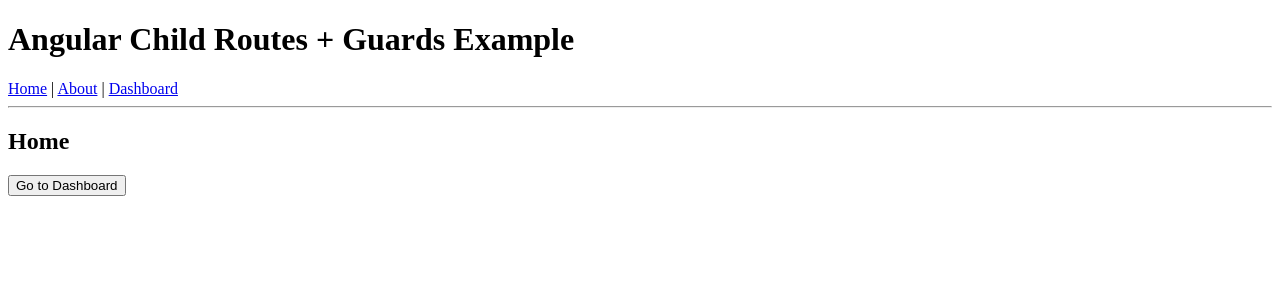
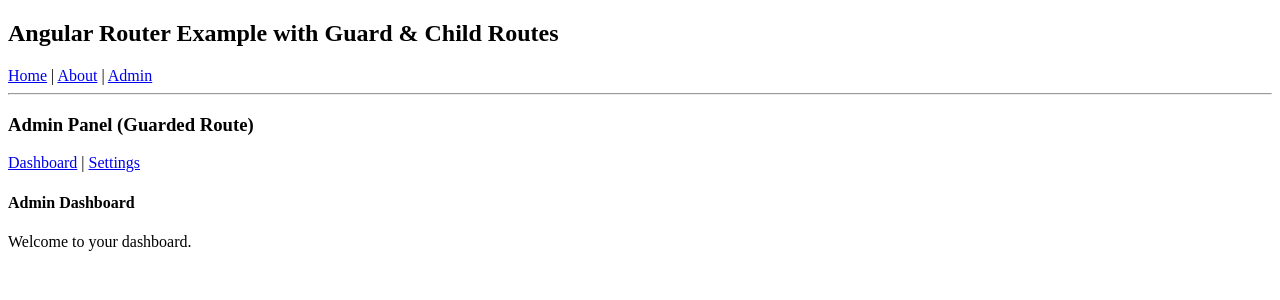
Before and after one commit to krishna-123-star/routing, an Angular app in the folder angular-routing-steps/: page /admin/dashboard in a window 1280 px wide. Before the commit this address led to /. Shown: the top 300 px of the page. Built offline with nearby package versions, Linux system fonts and the light colour scheme.

Commit message:
Creating route module

```diff
--- a/angular-routing-steps/src/app/about/about.html
+++ b/angular-routing-steps/src/app/about/about.html
@@ -1,6 +1,2 @@
-<h2>About Page</h2>
-
-    <div style="height: 200px; background: #e3f2fd;">Intro Section</div>
-    <div id="mission" style="height: 200px; background: #bbdefb;">Mission Section</div>
-
-    <p>Current Fragment: {{ fragment }}</p>
+<h3>About Page</h3>
+<p>This page shows about section.</p>
--- /dev/null
+++ b/angular-routing-steps/src/app/admin/admin.html
@@ -0,0 +1,8 @@
+<h3>Admin Panel (Guarded Route)</h3>
+
+<nav>
+  <a routerLink="dashboard" routerLinkActive="active-link">Dashboard</a> |
+  <a routerLink="settings" routerLinkActive="active-link">Settings</a>
+</nav>
+
+<router-outlet></router-outlet>
--- /dev/null
+++ b/angular-routing-steps/src/app/admin/admin.ts
@@ -0,0 +1,12 @@
+import { Component } from '@angular/core';
+import { RouterModule } from '@angular/router';
+
+@Component({
+  selector: 'app-admin',
+  imports: [RouterModule],
+  templateUrl: './admin.html',
+  styleUrl: './admin.css'
+})
+export class Admin {
+
+}
--- a/angular-routing-steps/src/app/app.html
+++ b/angular-routing-steps/src/app/app.html
@@ -1,8 +1,11 @@
-<h1>Angular Child Routes + Guards Example</h1>
-    <nav>
-      <a routerLink="/" routerLinkActive="active" [routerLinkActiveOptions]="{ exact: true }">Home</a> |
-      <a routerLink="/about" routerLinkActive="active">About</a> |
-      <a routerLink="/dashboard" routerLinkActive="active">Dashboard</a>
-    </nav>
-    <hr />
-    <router-outlet></router-outlet>
+<h2>Angular Router Example with Guard & Child Routes</h2>
+
+<nav>
+  <a routerLink="/home" routerLinkActive="active-link" [routerLinkActiveOptions]="{ exact: true }">Home</a> |
+  <a routerLink="/about" routerLinkActive="active-link">About</a> |
+  <a routerLink="/admin" routerLinkActive="active-link">Admin</a>
+</nav>
+
+<hr>
+
+<router-outlet></router-outlet>
--- a/angular-routing-steps/src/app/app.routes.ts
+++ b/angular-routing-steps/src/app/app.routes.ts
@@ -4,21 +4,25 @@
 import { NotFound } from './not-found/not-found';
 import { Team } from './team/team';
 import { Dashboard } from './dashboard/dashboard';
-import { authGuard, childGuard } from './auth-guard';
 import { DashboardProfile } from './dashboard-profile/dashboard-profile';
 import { DashboardSettings } from './dashboard-settings/dashboard-settings';
+import { AuthGuard } from './auth-guard';
+import { Admin } from './admin/admin';
+import { Settings } from './settings/settings';
 
 export const routes: Routes = [
-  { path: '', component: Home },
+  { path: '', redirectTo: 'home', pathMatch: 'full' },
+  { path: 'home', component: Home },
   { path: 'about', component: About },
-{
-    path: 'dashboard',
-    component: Dashboard,
-    canActivate: [authGuard],
-    canActivateChild: [childGuard],
+  {
+    path: 'admin',
+    component: Admin,
+    canActivate: [AuthGuard],
     children: [
-      { path: 'profile', component: DashboardProfile },
-      { path: 'settings', component: DashboardSettings }
+      { path: 'dashboard', component: Dashboard },
+      { path: 'settings', component: Settings },
+      { path: '', redirectTo: 'dashboard', pathMatch: 'full' }
     ]
-  },  { path: '**', redirectTo: '' }
+  },
+  { path: '**', redirectTo: 'home' }
 ];
--- a/angular-routing-steps/src/app/auth-guard.ts
+++ b/angular-routing-steps/src/app/auth-guard.ts
@@ -1,27 +1,20 @@
-import { inject } from '@angular/core';
-import { CanActivateChildFn, CanActivateFn, Router } from '@angular/router';
+import { Injectable } from '@angular/core';
+import { CanActivate, Router } from '@angular/router';
 
-export const authGuard: CanActivateFn = (route, state) => {
-  const isLoggedIn = false;
-  const router = inject(Router);
+@Injectable({ providedIn: 'root' })
+export class AuthGuard implements CanActivate {
 
-  if (!isLoggedIn) {
-    alert('Access denied! Please log in first.');
-    router.navigate(['/']);
-    return false;
+  isLoggedIn = true;
+
+  constructor(private router: Router) {}
+
+  canActivate(): boolean {
+    if (this.isLoggedIn) {
+      return true;
+    } else {
+      alert('Access denied! Please log in.');
+      this.router.navigate(['/home']);
+      return false;
+    }
   }
-  return true;
-};
-
-export const childGuard: CanActivateChildFn = (route, state) => {
-  const isLoggedIn = true;
-  const router = inject(Router);
-
-  if (!isLoggedIn) {
-    alert('You are not allowed to view this section!');
-    router.navigate(['/']);
-    return false;
-  }
-
-  return true;
-};
+}
--- a/angular-routing-steps/src/app/dashboard/dashboard.html
+++ b/angular-routing-steps/src/app/dashboard/dashboard.html
@@ -1,7 +1,2 @@
-<h2>Dashboard (Protected)</h2>
-    <nav>
-      <a routerLink="profile" routerLinkActive="active">Profile</a> |
-      <a routerLink="settings" routerLinkActive="active">Settings</a>
-    </nav>
-    <hr />
-    <router-outlet></router-outlet>
+<h4>Admin Dashboard</h4>
+<p>Welcome to your dashboard.</p>
--- a/angular-routing-steps/src/app/home/home.html
+++ b/angular-routing-steps/src/app/home/home.html
@@ -1,2 +1,2 @@
-<h2>Home</h2>
-    <button (click)="goToDashboard()">Go to Dashboard</button>
+<h3>Welcome to Home</h3>
+<p>This is the home page.</p>
--- /dev/null
+++ b/angular-routing-steps/src/app/settings/settings.html
@@ -0,0 +1,3 @@
+<p>settings works!</p>
+<h4>Admin Settings</h4>
+<p>Change admin preferences here.</p>
--- /dev/null
+++ b/angular-routing-steps/src/app/settings/settings.ts
@@ -0,0 +1,11 @@
+import { Component } from '@angular/core';
+
+@Component({
+  selector: 'app-settings',
+  imports: [],
+  templateUrl: './settings.html',
+  styleUrl: './settings.css'
+})
+export class Settings {
+
+}
```
Also changed, not shown: angular-routing-steps/src/app/admin/admin.css (added), angular-routing-steps/src/app/settings/settings.css (added), 2 other files (tests, documents, lock files or other folders).
